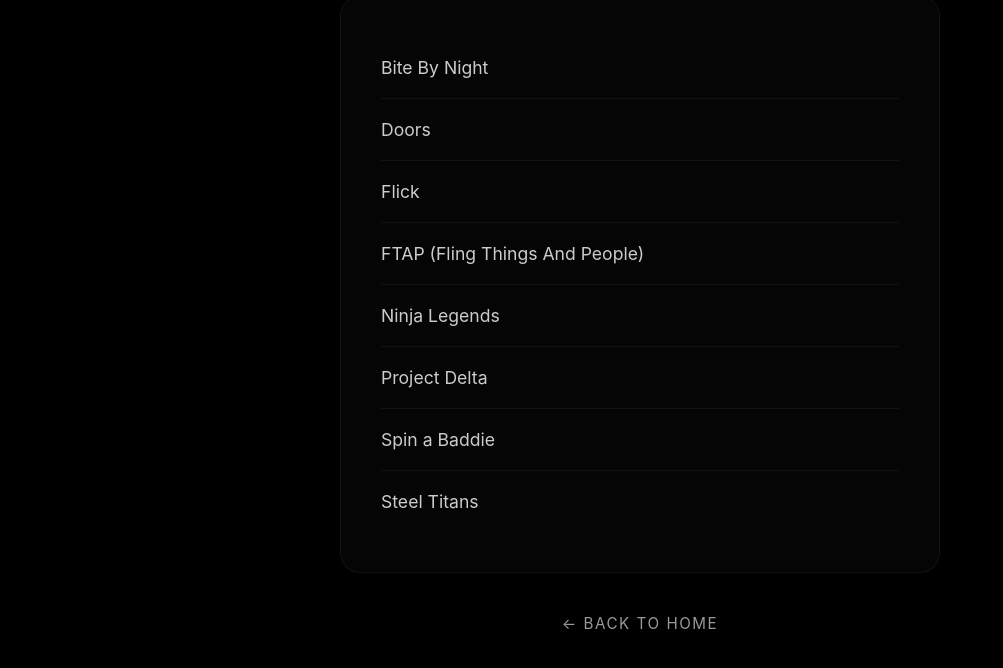
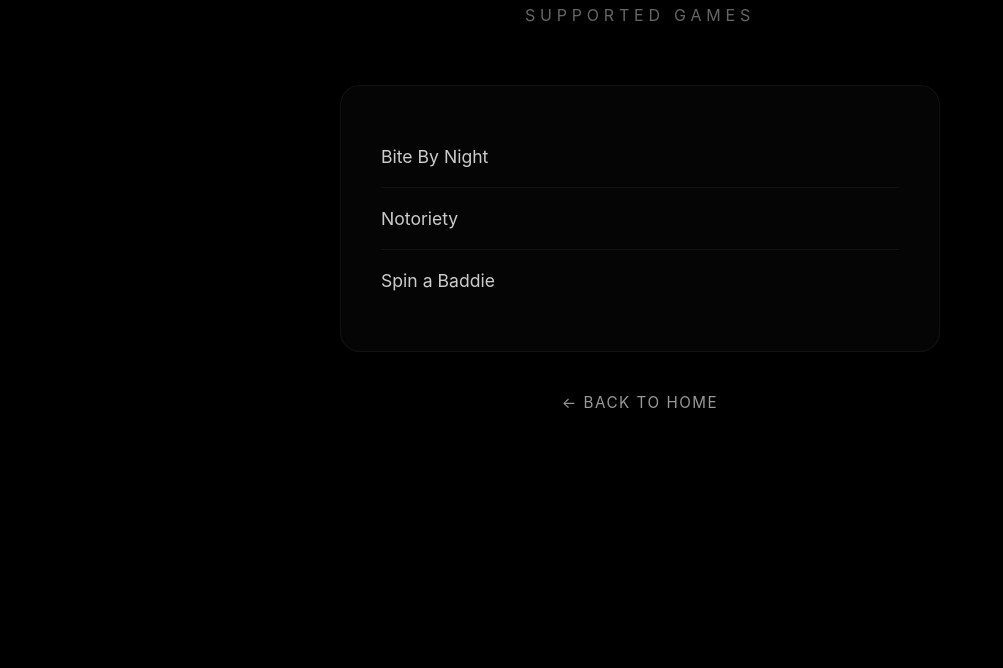
Before and after one commit to phasmoblade/ph4smo.club-nextgen, a website: page public/games.html in a window 1280 px wide. Shown: the part 240-908 px from the top of the page, without its empty margins (0-1003 px from the left). After the commit the page ends 800 px from the top, so only its background shows below. Drawn offline with Linux system fonts and the light colour scheme.

Commit message:
Update games.html

```diff
--- a/public/games.html
+++ b/public/games.html
@@ -155,13 +155,8 @@
 
         <div class="games-list">
             <div class="game-item">Bite By Night</div>
-            <div class="game-item">Doors</div>
-            <div class="game-item">Flick</div>
-            <div class="game-item">FTAP (Fling Things And People)</div>
-            <div class="game-item">Ninja Legends</div>
-            <div class="game-item">Project Delta</div>
+            <div class="game-item">Notoriety</div>
             <div class="game-item">Spin a Baddie</div>
-            <div class="game-item">Steel Titans</div>
         </div>
 
         <div class="back-link">
```
